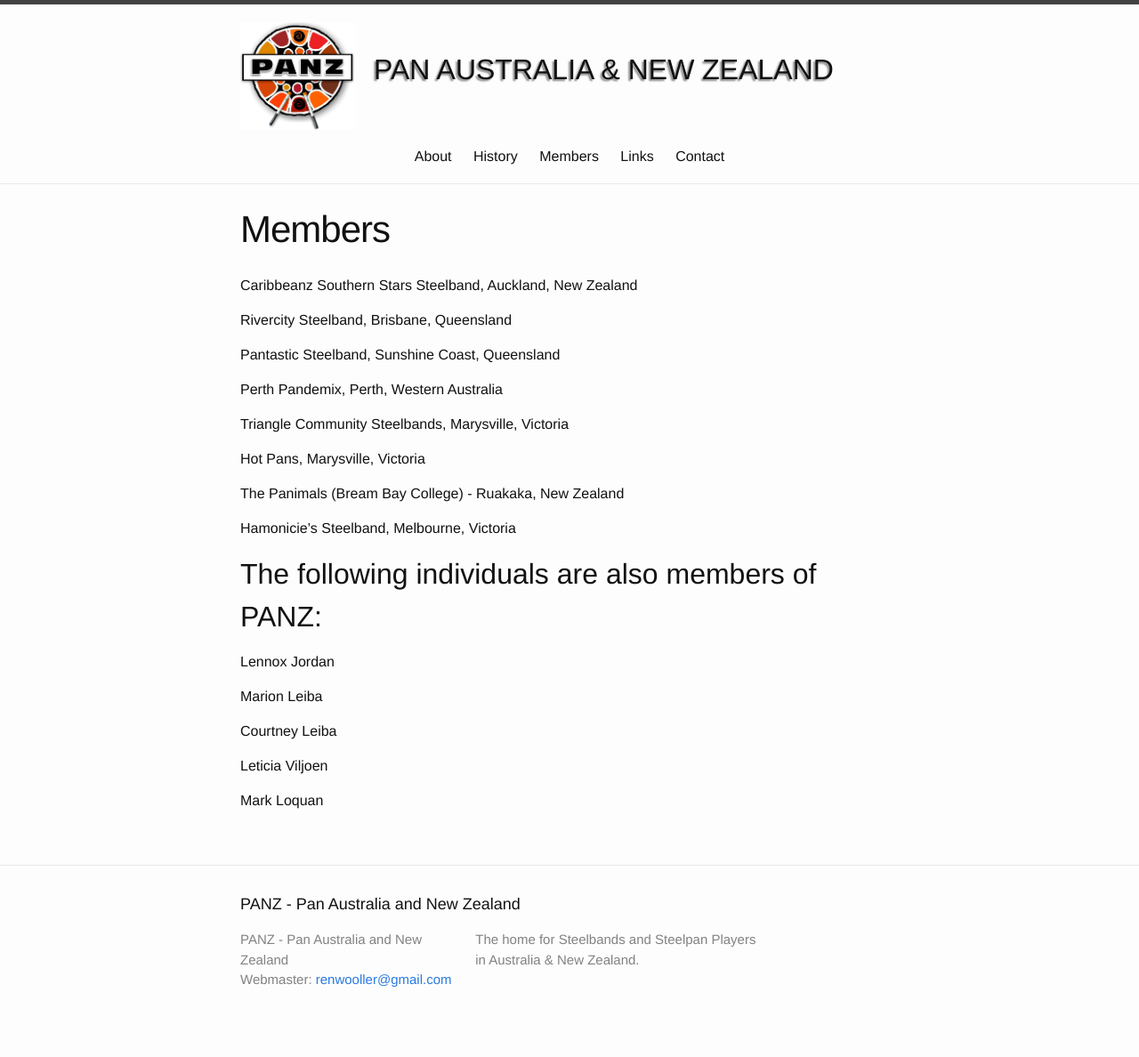
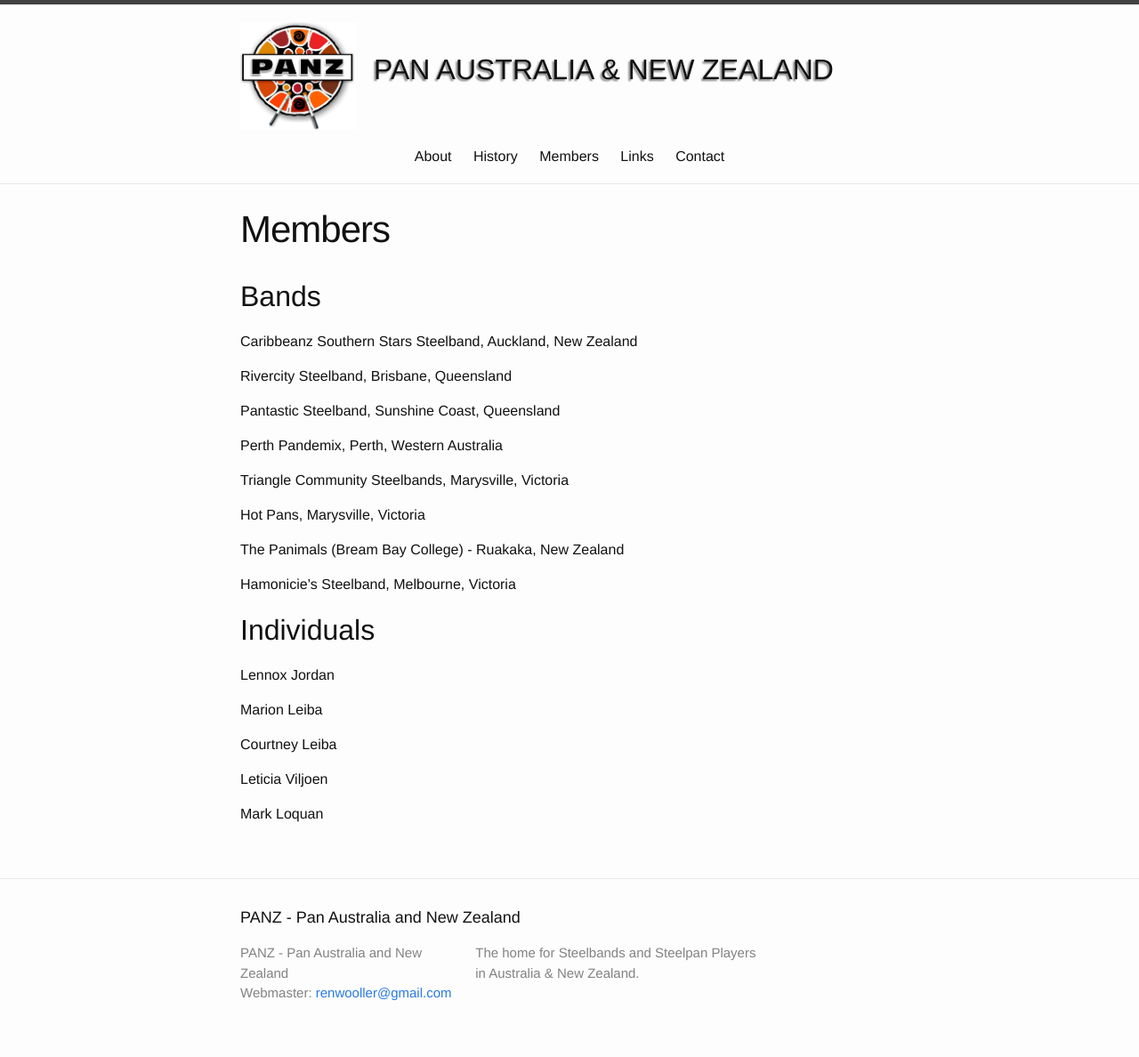
Before and after one commit to panzweb/panzweb.github.io, a Jekyll site: the page built from 3.members.markdown, in a window 1280 px wide. Shown: the whole page at 89% size. Built offline with Jekyll 4.4.1, drawn with Linux system fonts in a browser that asks for light colours.

Commit message:
Update 3.members.markdown

```diff
--- a/3.members.markdown
+++ b/3.members.markdown
@@ -3,6 +3,8 @@
 title: Members
 permalink: /members/
 ---
+
+## Bands
 
 Caribbeanz Southern Stars Steelband, Auckland, New Zealand
 
@@ -21,7 +23,7 @@
 Hamonicie's Steelband, Melbourne, Victoria
 
 
-## The following individuals are also members of PANZ:
+## Individuals
 
 Lennox Jordan
 
```
